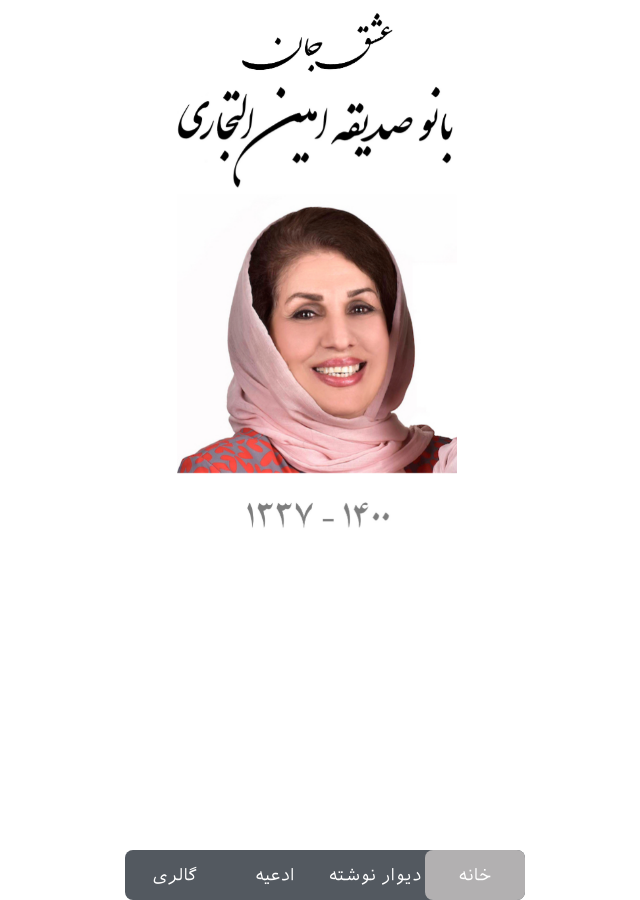
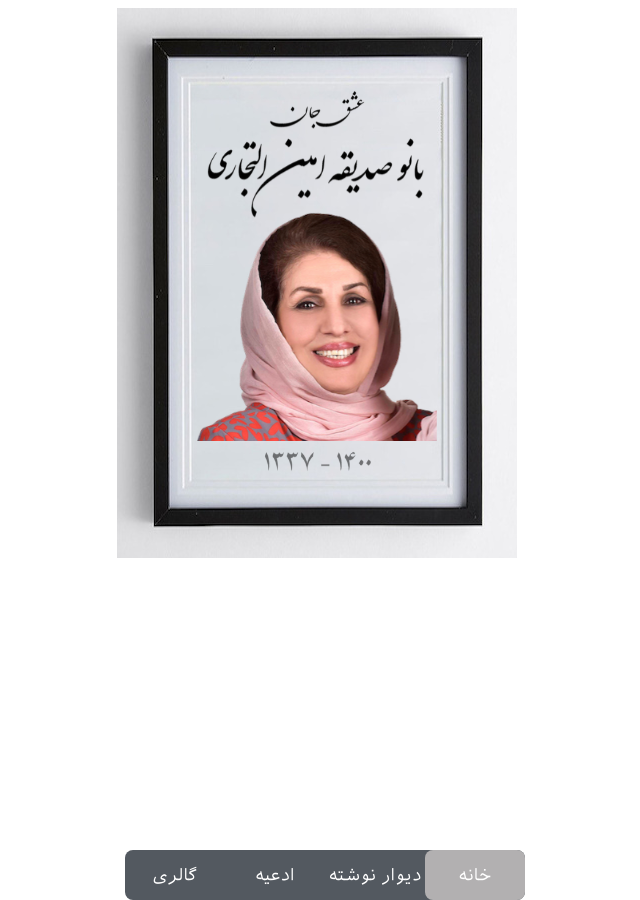
Before and after one commit to erfanz/zamanian.org, a Jekyll site: the page built from sedigheh.html, in a window 1280 px wide. Shown: the whole page, without its empty margins (323-963 px from the left). Built offline with Jekyll 4.4.1, drawn with Linux system fonts in a browser that asks for light colours.

Commit message:
a picture frame is shown on the first page

```diff
--- a/assets/css/style.css
+++ b/assets/css/style.css
@@ -30,10 +30,6 @@
 	text-align: center;
 }
 
-.profile-pic {
-	display: block;
-}
-
 #footer {
 	position: fixed;
 	bottom: 0;
@@ -42,6 +38,15 @@
 
 .fa-text {
 	direction: rtl;
+}
+
+/* for stuff inside the picture frame on the first page */
+.inside-frame {
+    position: absolute;
+    left: 0;
+    right: 0;
+    margin-left:auto;
+    margin-right:auto;
 }
 
 /* for divs where I want to show a message to user */
--- a/sedigheh.html
+++ b/sedigheh.html
@@ -34,10 +34,13 @@
 </style>
 
 <div id="info" class="center">
-	<img id="eshgh" class="anim items" src="/assets/img/sedigheh/eshghe-jan.jpg" class="center profile-pic" style="width: 40%;">
-	<img id="name" class="anim items" src="/assets/img/sedigheh/banoo-amintojari.jpg" class="center profile-pic"  style="width: 70%;">
-	<img id="pic" class="anim items" src="/assets/img/sedigheh/sedigheh-profile.jpg" class="center profile-pic" alt="mom's photo"  style="width: 70%;">
-	<img id="years" class="anim items" src="/assets/img/sedigheh/life-years.jpg" class="center profile-pic" style="width: 40%; padding-top: 20px;">
+    <div id="frame" style="position: relative; top: 0; left: 0; width: 100%;">
+        <img src="/assets/img/sedigheh/pic-frame.jpg" style="position: relative; top: 0; left: 0; max-width: 100%;">
+        <img id="eshgh" class="anim items center inside-frame" src="/assets/img/sedigheh/eshghe-jan.png" style="top: 80px; max-width: 25%;">
+        <img id="name" class="anim items center inside-frame" src="/assets/img/sedigheh/banoo-amintojari.png" style="top: 125px; max-width: 55%; ">
+        <img id="pic" class="anim items center inside-frame" src="/assets/img/sedigheh/sedigheh-profile.png" alt="mom's photo"  style="top: 195px; max-width: 60%; ">
+        <img id="years" class="anim items center inside-frame" src="/assets/img/sedigheh/life-years.png" style="top: 440px; max-width: 30%;">
+    </div>
 </div>
 
 <script>
```
Also changed, not shown: sedigheh-v1.html (deleted, +0 -18 lines), assets/img/sedigheh/banoo-amintojari.png (added), assets/img/sedigheh/eshghe-jan.png (added), assets/img/sedigheh/life-years.png (added), assets/img/sedigheh/original files/banoo-amintojari-orig.jpg (renamed from assets/img/sedigheh/banoo-amintojari.jpg), assets/img/sedigheh/original files/eshghe-jan-orig.jpg (renamed from assets/img/sedigheh/eshghe-jan.jpg), assets/img/sedigheh/original files/life-years-orig.jpg (renamed from assets/img/sedigheh/life-years.jpg), assets/img/sedigheh/original files/pic-frame-orig.jpg (added), assets/img/sedigheh/original files/sedigheh-name.jpg (renamed from assets/img/sedigheh/sedigheh-name.jpg), assets/img/sedigheh/original files/sedigheh-profile-orig.jpg (renamed from assets/img/sedigheh/sedigheh-profile.jpg), assets/img/sedigheh/original files/sedigheh-profile-original.png (added), assets/img/sedigheh/pic-frame.jpg (added), assets/img/sedigheh/sedigheh-profile.png (added).
